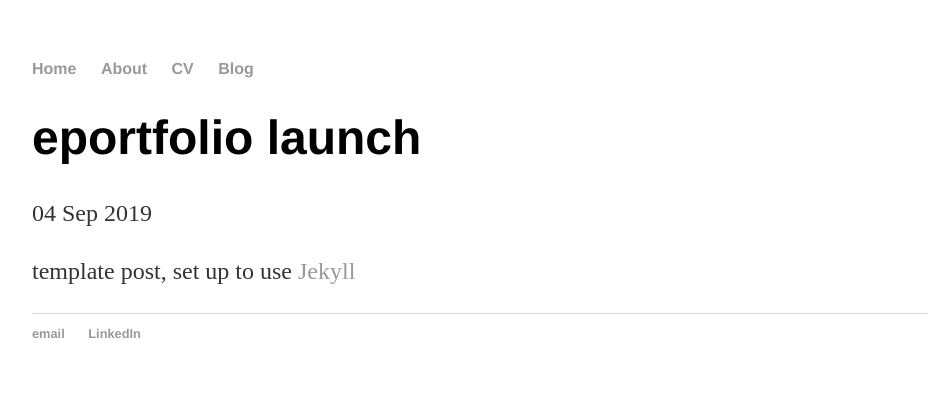
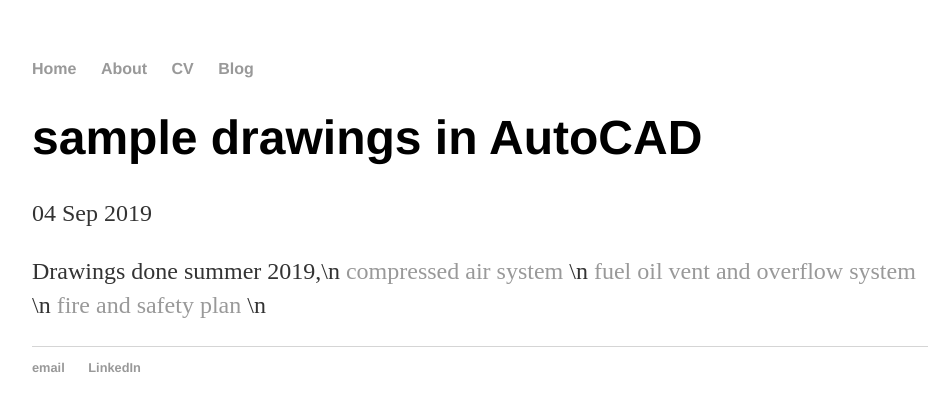
Before and after one commit to LurkingH0rr0r/LurkingH0rr0r.github.io, a Jekyll site: the page built from _posts/2019-09-04-eportfolio-launch.md, in a window 1280 px wide. Shown: the top 411 px of the page, without its empty margins (160-1106 px from the left). Built offline with Jekyll 4.4.1, drawn with Linux system fonts in a browser that asks for light colours.

Commit message:
Update 2019-09-04-eportfolio-launch.md

```diff
--- a/_posts/2019-09-04-eportfolio-launch.md
+++ b/_posts/2019-09-04-eportfolio-launch.md
@@ -1,7 +1,10 @@
 ---
 layout: post
-title: "eportfolio launch"
+title: "sample drawings in AutoCAD"
 date: 2019-09-04
 ---
 
-template post, set up to use [Jekyll](http://jekyllrb.com)
+Drawings done summer 2019,\n
+<a href="https://github.com/Patrick-Shorey/Patrick-Shorey.github.io/blob/master/pdfs/VARD%20sample%201%20-%20General%20Purpose%20Compressed%20Air%20System.pdf">compressed air system</a> \n
+<a href="https://github.com/Patrick-Shorey/Patrick-Shorey.github.io/blob/master/pdfs/VARD%20sample%202%20-%20Fuel%20Oil%20Vent%20and%20Overflow%20System.pdf">fuel oil vent and overflow system</a> \n
+<a href="https://github.com/Patrick-Shorey/Patrick-Shorey.github.io/blob/master/pdfs/VARD%20sample%203%20-%20%20Fire%20and%20Safety%20Plan.pdf">fire and safety plan</a> \n
```
